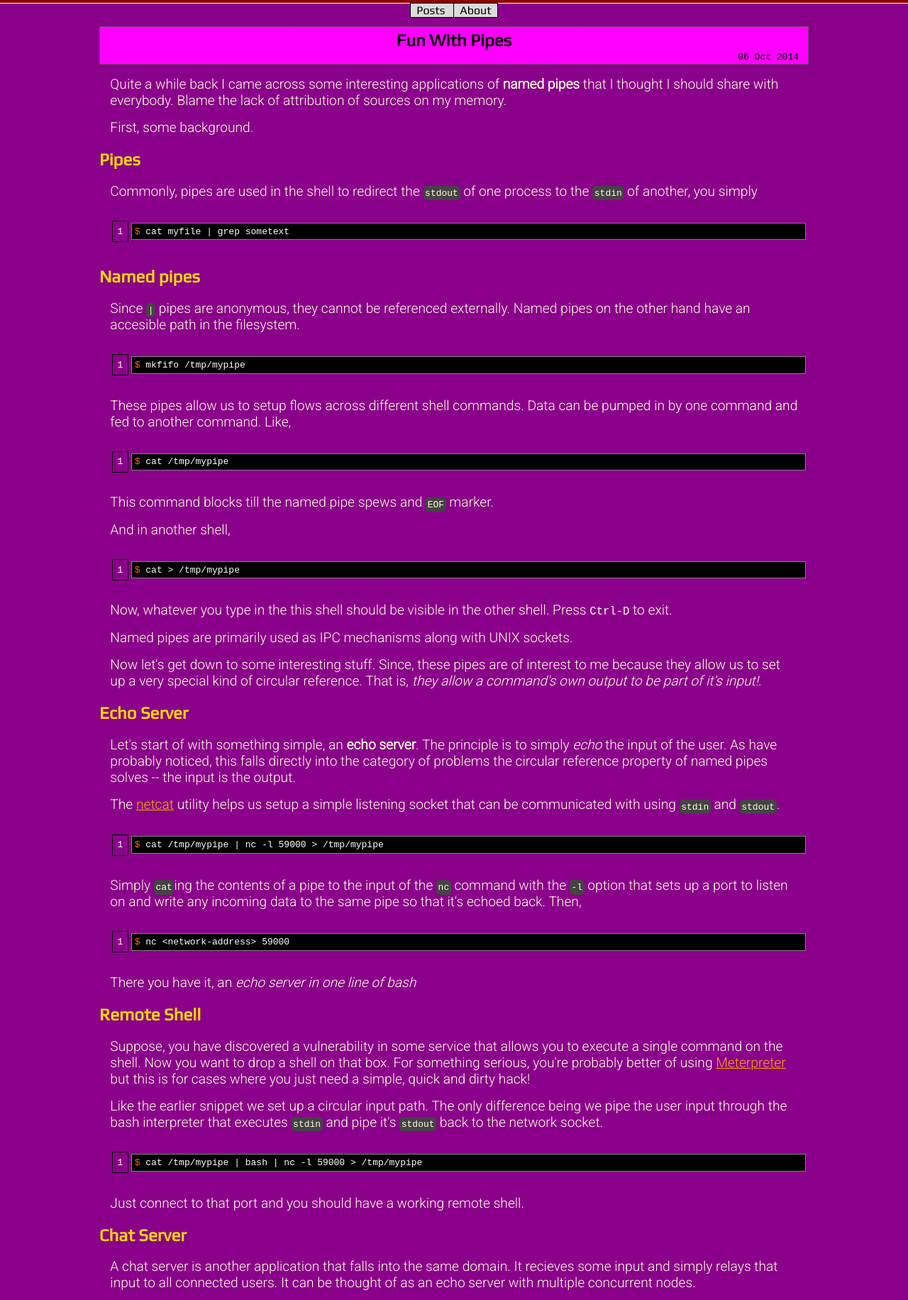
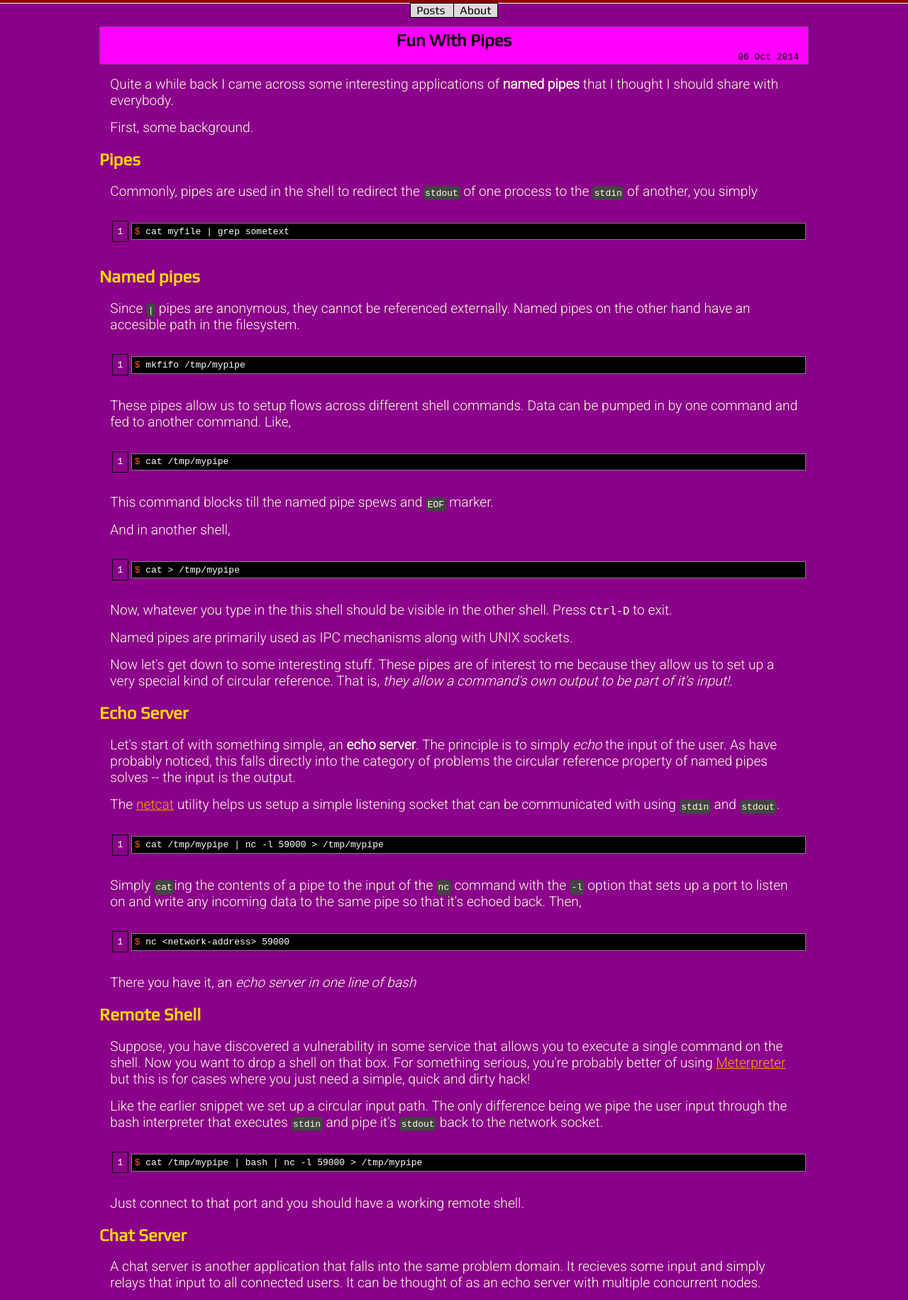
Before and after one commit to vasuman/vasuman.github.io, a plain HTML site: page posts/2014/10/6/named-pipes.html in a window 1280 px wide. Shown: the part 52-1884 px from the top of the page at 71% size. Drawn offline with Linux system fonts and the light colour scheme.

Commit message:
Automated commit

```diff
--- a/posts/2014/10/6/named-pipes.html
+++ b/posts/2014/10/6/named-pipes.html
@@ -58,8 +58,7 @@
             <time datetime="2014-10-06">06 Oct 2014</time>
         </div>
         <p>Quite a while back I came across some interesting applications of
-<strong>named pipes</strong> that I thought I should share with everybody. Blame
-the lack of attribution of sources on my memory.</p>
+<strong>named pipes</strong> that I thought I should share with everybody.</p>
 <p>First, some background.</p>
 <h2>Pipes</h2>
 <p>Commonly, pipes are used in the shell to redirect the <code>stdout</code> of one
@@ -92,7 +91,7 @@ Data can be pumped in by one command and fed to another command. Like,</p>
 other shell. Press <kbd>Ctrl-D</kbd> to exit.</p>
 <p>Named pipes are primarily used as IPC mechanisms along with UNIX
 sockets.</p>
-<p>Now let's get down to some interesting stuff. Since, these pipes are
+<p>Now let's get down to some interesting stuff. These pipes are
 of interest to me because they allow us to set up a very special kind
 of circular reference. That is, <em>they allow a command's own output to
 be part of it's input!</em>.</p>
@@ -135,7 +134,7 @@ that executes <code>stdin</code> and pipe it's <code>stdout</code> back to the n
 
 <p>Just connect to that port and you should have a working remote shell.</p>
 <h2>Chat Server</h2>
-<p>A chat server is another application that falls into the same
+<p>A chat server is another application that falls into the same problem
 domain. It recieves some input and simply relays that input to all
 connected users. It can be thought of as an echo server with multiple
 concurrent nodes.</p>
@@ -158,8 +157,10 @@ each other.</p>
         </address>
         <div id="accounts">
             <ul>
+
                 <li><a href="https://github.com/vasuman">GitHub</a></li>
-                <li><a href="https://twitter.com/vasumanr">Twitter</a></li>
+
+
             </ul>
         </div>
         <div id="creds">
```
Also changed, not shown: about.html (+5 -2 lines), index.html (+3 -1 lines).
